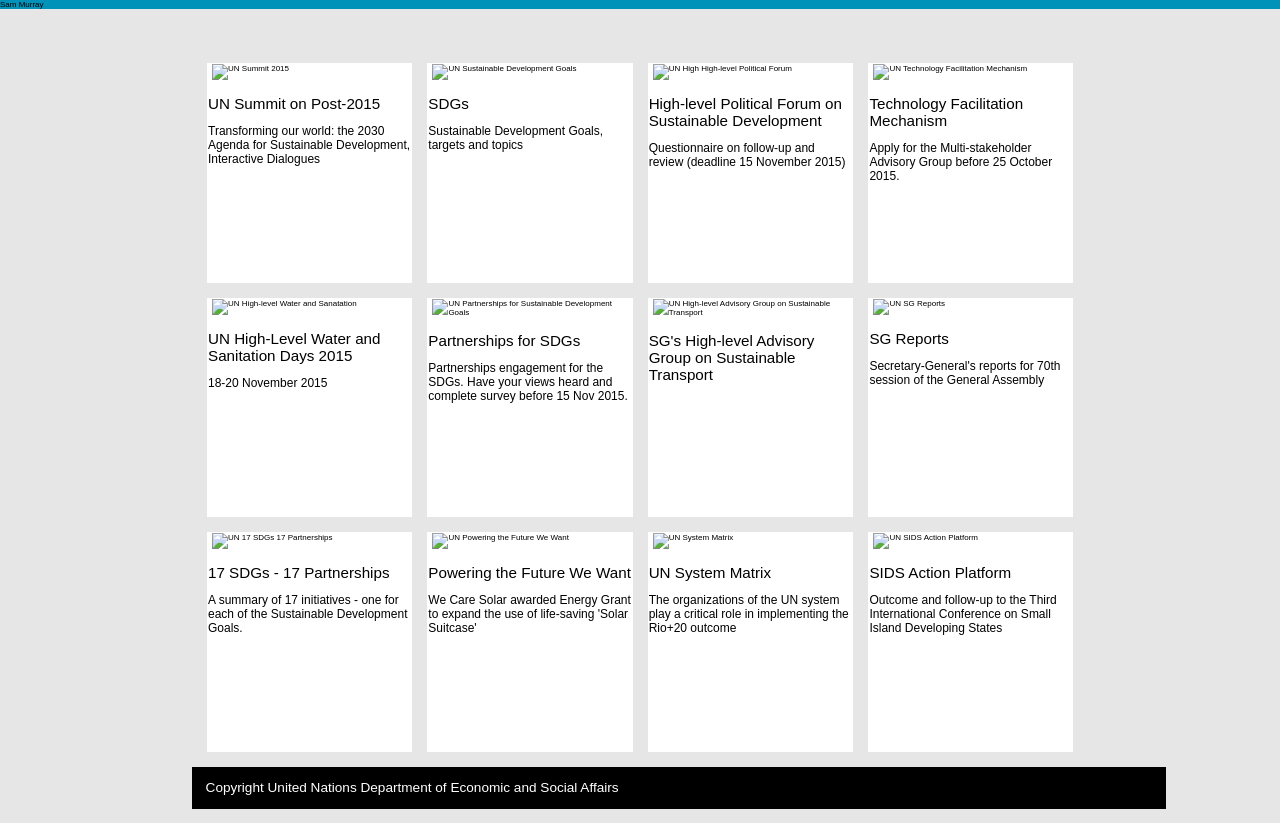
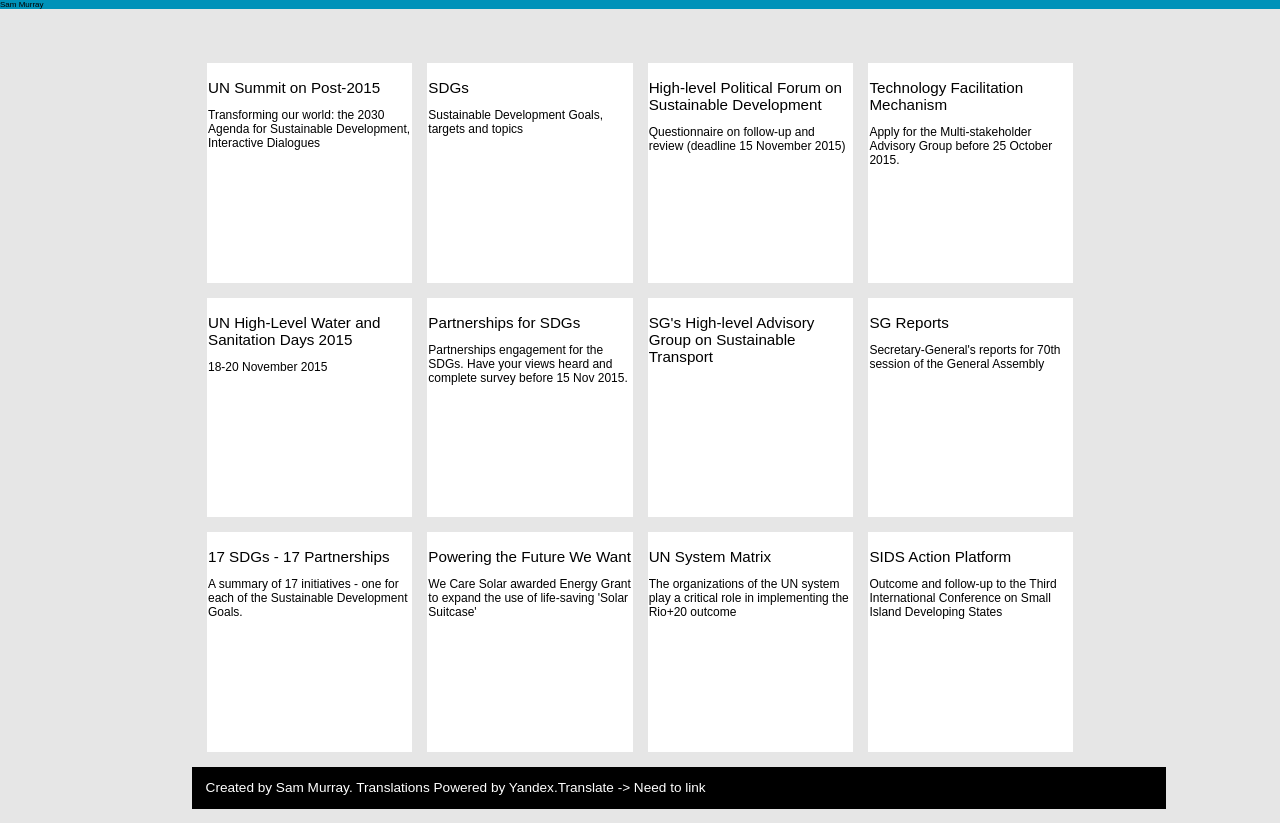
Before and after one commit to svmurray/svmurray.github.io, a plain HTML site: page index.html in a window 1280 px wide. Drawn offline with Linux system fonts and the light colour scheme.

Commit message:
Remove images from HTML

```diff
--- a/index.html
+++ b/index.html
@@ -45,36 +45,24 @@
         <table>
             <tr>
                 <td>
-                    <div>
-                        <img src="images/un_summit2015.jpg" alt="UN Summit 2015"/>
-                    </div>
                     <div class="table_link">
                         <h3>UN Summit on Post-2015</h3>
                         <p>Transforming our world: the 2030 Agenda for Sustainable Development, Interactive Dialogues</p>
                     </div>
                 </td>
                 <td>
-                    <div>
-                        <img src="images/un_sdgs.jpg" alt="UN Sustainable Development Goals"/>
-                    </div>
                     <div class="table_link">
                         <h3>SDGs</h3>
                         <p>Sustainable Development Goals, targets and topics</p>
                     </div>
                 </td>
                 <td>
-                    <div>
-                        <img src="images/un_highlevelpoliticalforum.jpg" alt="UN High High-level Political Forum"/>
-                    </div>
                     <div class="table_link">
                         <h3>High-level Political Forum on Sustainable Development</h3>
                         <p>Questionnaire on follow-up and review (deadline 15 November 2015)</p>
                     </div>
                 </td>
                 <td>
-                    <div>
-                        <img src="images/un_technologyfacilitation.jpg" alt="UN Technology Facilitation Mechanism"/>
-                    </div>
                     <div class="table_link">
                         <h3>Technology Facilitation Mechanism</h3>
                         <p>Apply for the Multi-stakeholder Advisory Group before 25 October 2015.</p>
@@ -83,36 +71,24 @@
             </tr>
             <tr>
                 <td>
-                    <div>
-                        <img src="images/un_highlevelwater.jpg" alt="UN High-level Water and Sanatation"/>
-                    </div>
                     <div class="table_link">
                         <h3>UN High-Level Water and Sanitation Days 2015</h3>
                         <p>18-20 November 2015</p>
                     </div>
                 </td>
                 <td>
-                    <div>
-                        <img src="images/un_partnershipsdgs.jpg" alt="UN Partnerships for Sustainable Development Goals"/>
-                    </div>
                     <div class="table_link">
                         <h3>Partnerships for SDGs</h3>
                         <p>Partnerships engagement for the SDGs. Have your views heard and complete survey before 15 Nov 2015.</p>
                     </div>
                 </td>
                 <td>
-                    <div>
-                        <img src="images/un_highleveladvisorygroup.jpg" alt="UN High-level Advisory Group on Sustainable Transport"/>
-                    </div>
                     <div class="table_link">
                         <h3>SG's High-level Advisory Group on Sustainable Transport</h3>
                         <p></p>
                     </div>
                 </td>
                 <td>
-                    <div>
-                        <img src="images/un_sgreports.jpg" alt="UN SG Reports"/>
-                    </div>
                     <div class="table_link">
                         <h3>SG Reports</h3>
                         <p>Secretary-General's reports for 70th session of the General Assembly</p>
@@ -121,36 +97,24 @@
             </tr>
             <tr>
                 <td>
-                    <div>
-                        <img src="images/un_17partnerships.jpg" alt="UN 17 SDGs 17 Partnerships"/>
-                    </div>
                     <div class="table_link">
                         <h3>17 SDGs - 17 Partnerships</h3>
                         <p>A summary of 17 initiatives - one for each of the Sustainable Development Goals.</p>
                     </div>
                 </td>
                 <td>
-                    <div>
-                        <img src="images/un_powerfuture.jpg" alt="UN Powering the Future We Want"/>
-                    </div>
                     <div class="table_link">
                         <h3>Powering the Future We Want</h3>
                         <p>We Care Solar awarded Energy Grant to expand the use of life-saving 'Solar Suitcase'</p>
                     </div>
                 </td>
                 <td>
-                    <div>
-                        <img src="images/un_systemmatrix.jpg" alt="UN System Matrix"/>
-                    </div>
                     <div class="table_link">
                         <h3>UN System Matrix</h3>
                         <p>The organizations of the UN system play a critical role in implementing the Rio+20 outcome</p>
                     </div>
                 </td>
                 <td>
-                    <div>
-                        <img src="images/un_sids.jpg" alt="UN SIDS Action Platform"/>
-                    </div>
                     <div class="table_link">
                         <h3>SIDS Action Platform</h3>
                         <p>Outcome and follow-up to the Third International Conference on Small Island Developing States</p>
@@ -159,7 +123,7 @@
             </tr>
         </table>
         <div id="footer">
-            <p>Copyright United Nations Department of Economic and Social Affairs</p>
+            <p>Created by Sam Murray. Translations Powered by Yandex.Translate -> Need to link</p>
         </div>
     </div>
     <!-- end: main content -->
--- a/loadPage.js
+++ b/loadPage.js
@@ -5,7 +5,7 @@
 	req.onreadystatechange = function() {
 	  if (this.readyState == 4 && this.status == 200) {
 	    var jsonData = JSON.parse(this.responseText);
-	    document.getElementById("p1").innerHTML = jsonData.name;
+	    document.getElementById("header").innerHTML = jsonData.name;
 	    console.log(jsonData + "&&");
 	  }
 	};
```
